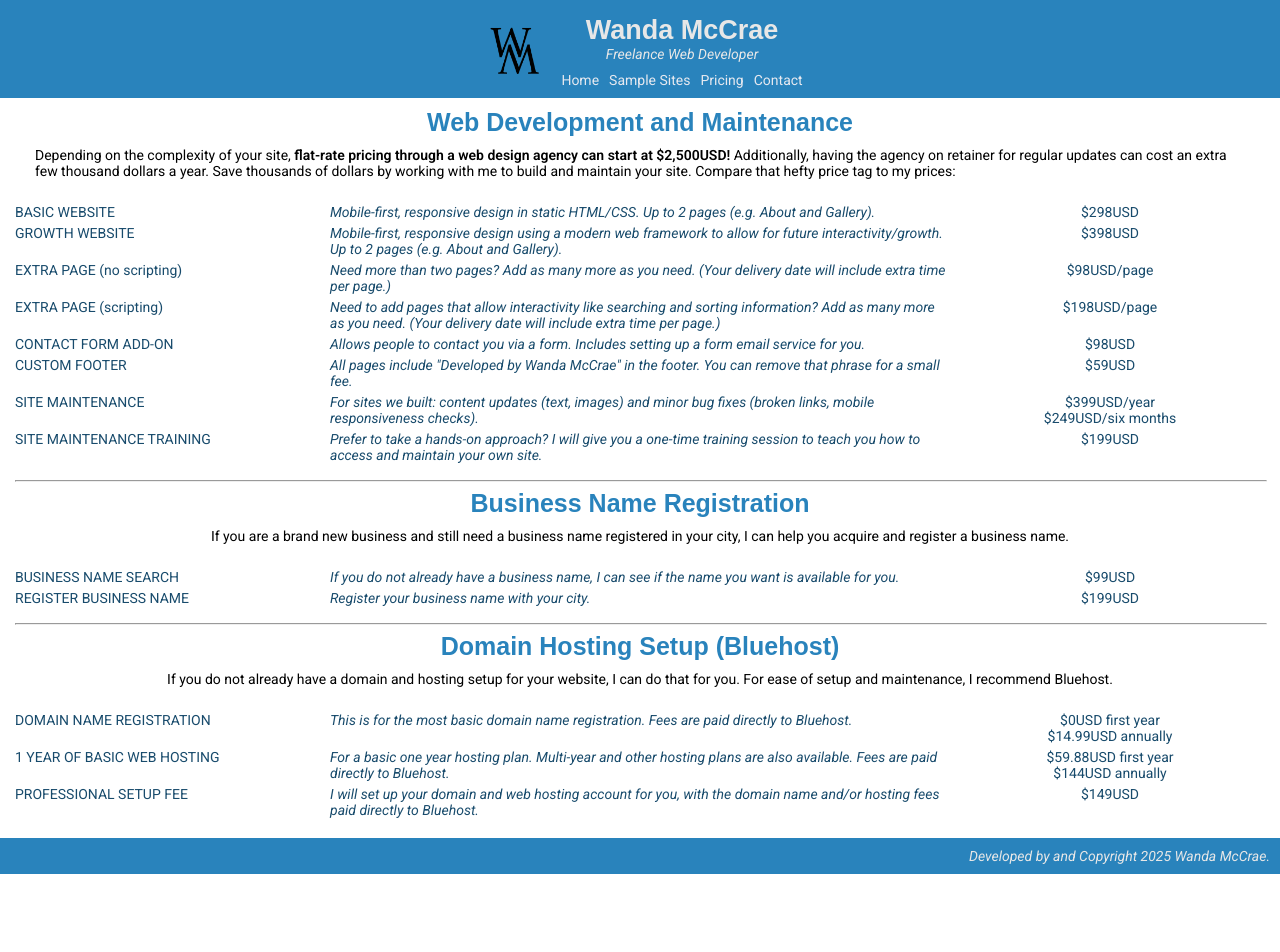
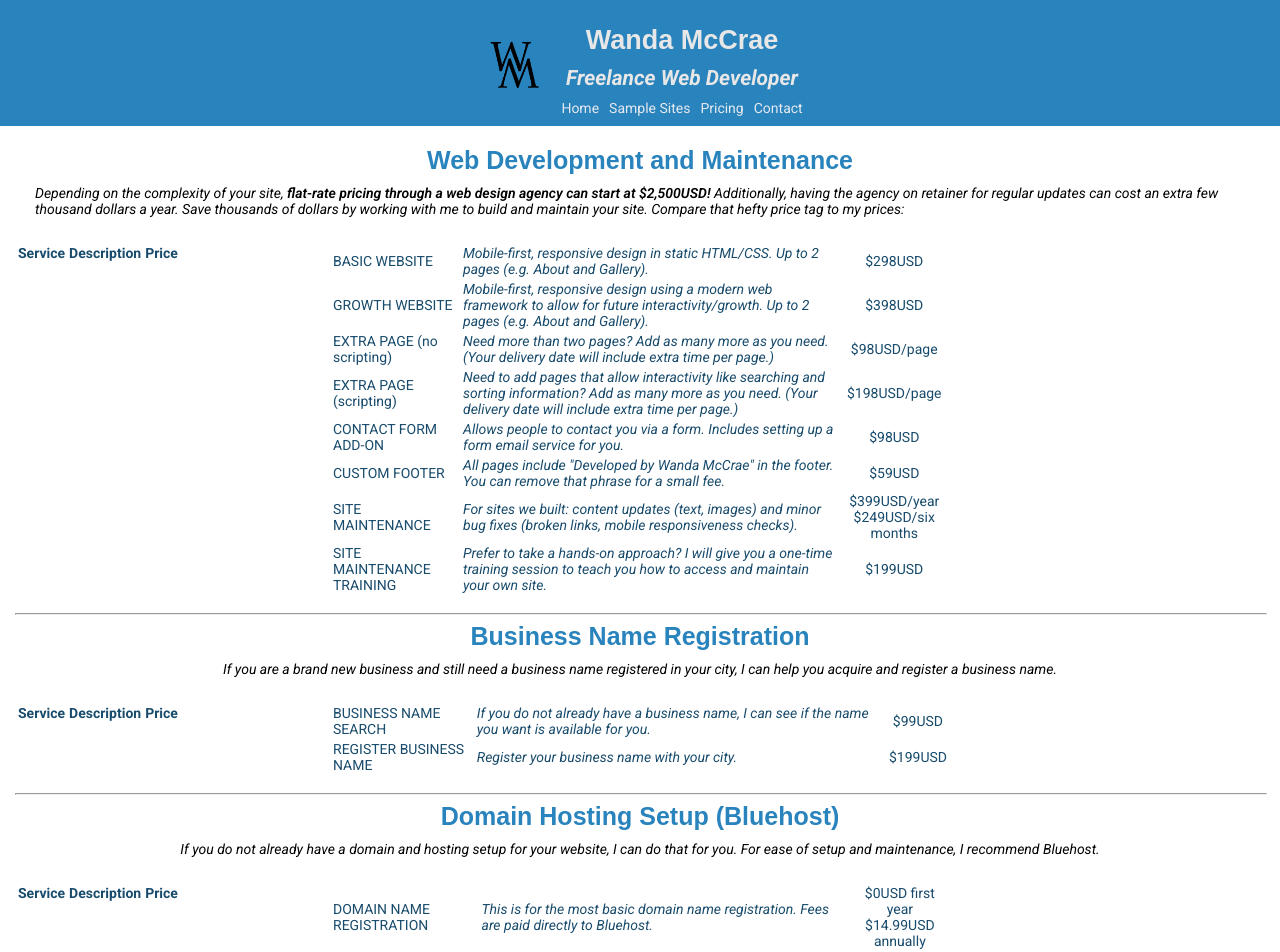
Before and after one commit to wlmccrae/wm-freelance, a React (Create React App) app: page /services in a window 1280 px wide. Shown: the top 952 px of the page. Before the commit the page ends 874 px from the top, so only its background shows below. Built offline with nearby package versions, Linux system fonts and the light colour scheme; a web font is replaced by a local one.

Commit message:
Added screen reader accessibility

```diff
--- a/src/components/Footer.js
+++ b/src/components/Footer.js
@@ -3,9 +3,9 @@ import '../styles/Footer.css';
 
 function Footer() {
   return (
-    <div className="footer">
+    <footer className="footer">
         <p>Developed by and Copyright 2025 <NavLink to="/" className='footer-nav-link'>Wanda McCrae</NavLink>. </p>
-    </div>
+    </footer>
   );
 };
 
--- a/src/components/Header.js
+++ b/src/components/Header.js
@@ -4,19 +4,19 @@ import wmLogo from '../assets/wm-logo.png';
 
 function Header() {
   return (
-    <div className="header">
-      <img className="my-logo" src={wmLogo} alt="logo" />
+    <header className="header">
+      <img className="my-logo" src={wmLogo} alt="Wanda McCrae Freelance Web Developer Logo" />
       <div className="header-text">
-        <div className="my-name">Wanda McCrae</div>
-        <div className="my-title">Freelance Web Developer</div>
-        <div className="contact">
+        <h1 className="my-name">Wanda McCrae</h1>
+        <h2 className="my-title">Freelance Web Developer</h2>
+        <nav className="contact">
           <NavLink to="/">Home</NavLink>
           <NavLink to="samples">Sample Sites</NavLink>
           <NavLink to="services">Pricing</NavLink>
           <NavLink to="contact">Contact</NavLink>
-        </div>
+        </nav>
       </div>
-    </div>
+    </header>
   );
 };
 
--- a/src/components/Samples.js
+++ b/src/components/Samples.js
@@ -3,47 +3,49 @@ import '../styles/Samples.css';
 
 function Samples() {
   return (
-    <div className="freelance-page">
+    <main className="freelance-page">
       <div className="freelance-title-container">
-        <div className="freelance-page-title">Sample Sites</div>
+        <h1 className="freelance-page-title">Sample Sites</h1>
       </div>
       <div className="sample-sites">
         <div className="sample">
           <a
             className="sample-project-link"
-            href="https://wandamccrae.com" target="_blank" rel="noopener noreferrer">
-            - Wanda McCrae
+            href="https://wandamccrae.com" target="_blank" rel="noopener noreferrer"
+            aria-label="Wanda McCrae (opens in new tab)">
+            <span aria-hidden="true">- </span>Wanda McCrae
           </a>
           <p>My portfolio website is a BASIC WEBSITE. I built that too, and I did it with only one page.</p>
         </div>
         <div className="sample">
           <a
             className="sample-project-link"
-            href="/projects/tea-shoppe/index.html" target="_blank" rel="noopener noreferrer">
-            - Lotus Blossom Tea Shoppe
+            href="/projects/tea-shoppe/index.html" target="_blank" rel="noopener noreferrer"
+            aria-label="Lotus Blossom Tea Shoppe (opens in new tab)">
+            <span aria-hidden="true">- </span>Lotus Blossom Tea Shoppe
           </a>
           <p>BASIC WEBSITE for a local tea shoppe.</p>
         </div>
         <div className="sample">
-          <a className="sample-project-link" href="/projects/ronni-davis/index.html" target="_blank" rel="noopener noreferrer">- Ronni Davis</a>
+          <a className="sample-project-link" href="/projects/ronni-davis/index.html" target="_blank" rel="noopener noreferrer" aria-label="Ronni Davis (opens in new tab)"><span aria-hidden="true">- </span>Ronni Davis</a>
           <p>BASIC WEBSITE with more than one EXTRA PAGE (no scripting) and a CONTACT PAGE.</p>
         </div>
         <div className="sample">
           <NavLink className="sample-project-link" to="/">
-            - Wanda McCrae &mdash; Freelance Web Developer
+            <span aria-hidden="true">- </span>Wanda McCrae &mdash; Freelance Web Developer
           </NavLink>
           <p>This very site you are on is an example of a GROWTH WEBSITE with an EXTRA PAGE (no scripting) and a CONTACT PAGE.</p>
         </div>
         <div className="sample">
-          <a className="sample-project-link" href="https://itstheweather.netlify.app/" target="_blank" rel="noopener noreferrer">- Simple Weather: Local Time & Weather for Any U.S. City</a>
+          <a className="sample-project-link" href="https://itstheweather.netlify.app/" target="_blank" rel="noopener noreferrer" aria-label="Simple Weather: Local Time and Weather for Any U.S. City (opens in new tab)"><span aria-hidden="true">- </span>Simple Weather: Local Time &amp; Weather for Any U.S. City</a>
           <p>GROWTH PACKAGE: GROWTH WEBSITE that includes scripting.</p>
         </div>
         <div className="sample">
-          <a className="sample-project-link" href="https://wlmccrae.github.io/headline-editor-ghpage/" target="_blank" rel="noopener noreferrer">- Headline Editor: Play with NY Times Headlines from the Archives</a>
+          <a className="sample-project-link" href="https://wlmccrae.github.io/headline-editor-ghpage/" target="_blank" rel="noopener noreferrer" aria-label="Headline Editor: Play with NY Times Headlines from the Archives (opens in new tab)"><span aria-hidden="true">- </span>Headline Editor: Play with NY Times Headlines from the Archives</a>
           <p>GROWTH PACKAGE: GROWTH WEBSITE with advanced scripting.</p>
         </div>
       </div>
-    </div>
+    </main>
   );
 };
 
--- a/src/components/Services.js
+++ b/src/components/Services.js
@@ -2,79 +2,135 @@ import '../styles/Services.css';
 
 function Services () {
   return (
-    <div className="freelance-page">
+    <main className="freelance-page">
       <div className="freelance-title-container">
-        <div className="freelance-page-title">
+        <h1 className="freelance-page-title">
           Web Development and Maintenance
-        </div>
-        <div className="page-description">
+        </h1>
+        <p className="page-description">
           Depending on the complexity of your site, <span className="emphasis">flat-rate pricing through a web design agency can start at $2,500USD!</span> Additionally, having the agency on retainer for regular updates can cost an extra few thousand dollars a year. Save thousands of dollars by working with me to build and maintain your site. Compare that hefty price tag to my prices:
-        </div>
+        </p>
       </div>
-      <div className="prices-table">
-        <div className="service-name">BASIC WEBSITE</div>
-        <div className="description">Mobile-first, responsive design in static HTML/CSS. Up to 2 pages (e.g. About and Gallery).</div>
-        <div className="price">$298USD</div>
-        <div className="service-name">GROWTH WEBSITE</div>
-        <div className="description">Mobile-first, responsive design using a modern web framework to allow for future interactivity/growth. Up to 2 pages (e.g. About and Gallery).</div>
-        <div className="price">$398USD</div>
-        <div className="service-name">EXTRA PAGE (no scripting)</div>
-        <div className="description">Need more than two pages? Add as many more as you need. (Your delivery date will include extra time per page.)</div>
-        <div className="price">$98USD/page</div>
-        <div className="service-name">EXTRA PAGE (scripting)</div>
-        <div className="description">Need to add pages that allow interactivity like searching and sorting information? Add as many more as you need. (Your delivery date will include extra time per page.)</div>
-        <div className="price">$198USD/page</div>
-        <div className="service-name">CONTACT FORM ADD-ON</div>
-        <div className="description">Allows people to contact you via a form. Includes setting up a form email service for you.</div>
-        <div className="price">$98USD</div>
-        <div className="service-name">CUSTOM FOOTER</div>
-        <div className="description">All pages include "Developed by Wanda McCrae" in the footer. You can remove that phrase for a small fee.</div>
-        <div className="price">$59USD</div>
-        <div className="service-name">SITE MAINTENANCE</div>
-        <div className="description">For sites we built: content updates (text, images) and minor bug fixes (broken links, mobile responsiveness checks).</div>
-        <div className="price">$399USD/year<br></br>$249USD/six months</div>
-        <div className="service-name">SITE MAINTENANCE TRAINING</div>
-        <div className="description">Prefer to take a hands-on approach? I will give you a one-time training session to teach you how to access and maintain your own site.</div>
-        <div className="price">$199USD</div>
-      </div>
+      <table className="prices-table">
+        <caption className="sr-only">Web Development and Maintenance pricing</caption>
+        <thead>
+          <tr>
+            <th>Service</th>
+            <th>Description</th>
+            <th>Price</th>
+          </tr>
+        </thead>
+        <tbody>
+          <tr>
+            <td className="service-name">BASIC WEBSITE</td>
+            <td className="description">Mobile-first, responsive design in static HTML/CSS. Up to 2 pages (e.g. About and Gallery).</td>
+            <td className="price">$298USD</td>
+          </tr>
+          <tr>
+            <td className="service-name">GROWTH WEBSITE</td>
+            <td className="description">Mobile-first, responsive design using a modern web framework to allow for future interactivity/growth. Up to 2 pages (e.g. About and Gallery).</td>
+            <td className="price">$398USD</td>
+          </tr>
+          <tr>
+            <td className="service-name">EXTRA PAGE (no scripting)</td>
+            <td className="description">Need more than two pages? Add as many more as you need. (Your delivery date will include extra time per page.)</td>
+            <td className="price">$98USD/page</td>
+          </tr>
+          <tr>
+            <td className="service-name">EXTRA PAGE (scripting)</td>
+            <td className="description">Need to add pages that allow interactivity like searching and sorting information? Add as many more as you need. (Your delivery date will include extra time per page.)</td>
+            <td className="price">$198USD/page</td>
+          </tr>
+          <tr>
+            <td className="service-name">CONTACT FORM ADD-ON</td>
+            <td className="description">Allows people to contact you via a form. Includes setting up a form email service for you.</td>
+            <td className="price">$98USD</td>
+          </tr>
+          <tr>
+            <td className="service-name">CUSTOM FOOTER</td>
+            <td className="description">All pages include "Developed by Wanda McCrae" in the footer. You can remove that phrase for a small fee.</td>
+            <td className="price">$59USD</td>
+          </tr>
+          <tr>
+            <td className="service-name">SITE MAINTENANCE</td>
+            <td className="description">For sites we built: content updates (text, images) and minor bug fixes (broken links, mobile responsiveness checks).</td>
+            <td className="price">$399USD/year<br></br>$249USD/six months</td>
+          </tr>
+          <tr>
+            <td className="service-name">SITE MAINTENANCE TRAINING</td>
+            <td className="description">Prefer to take a hands-on approach? I will give you a one-time training session to teach you how to access and maintain your own site.</td>
+            <td className="price">$199USD</td>
+          </tr>
+        </tbody>
+      </table>
       <hr className="prices-hr" />
       <div className="freelance-title-container">
-        <div className="freelance-page-title">
+        <h2 className="freelance-page-title">
           Business Name Registration
-        </div>
-        <div className="page-description">
+        </h2>
+        <p className="page-description">
           If you are a brand new business and still need a business name registered in your city, I can help you acquire and register a business name.
-        </div>
+        </p>
       </div>
-      <div className="prices-table">
-        <div className="service-name">BUSINESS NAME SEARCH</div>
-        <div className="description">If you do not already have a business name, I can see if the name you want is available for you.</div>
-        <div className="price">$99USD</div>
-        <div className="service-name">REGISTER BUSINESS NAME</div>
-        <div className="description">Register your business name with your city.</div>
-        <div className="price">$199USD</div>
-      </div>
+      <table className="prices-table">
+        <caption className="sr-only">Business Name Registration pricing</caption>
+        <thead>
+          <tr>
+            <th>Service</th>
+            <th>Description</th>
+            <th>Price</th>
+          </tr>
+        </thead>
+        <tbody>
+          <tr>
+            <td className="service-name">BUSINESS NAME SEARCH</td>
+            <td className="description">If you do not already have a business name, I can see if the name you want is available for you.</td>
+            <td className="price">$99USD</td>
+          </tr>
+          <tr>
+            <td className="service-name">REGISTER BUSINESS NAME</td>
+            <td className="description">Register your business name with your city.</td>
+            <td className="price">$199USD</td>
+          </tr>
+        </tbody>
+      </table>
       <hr className="prices-hr" />
       <div className="freelance-title-container">
-        <div className="freelance-page-title">
+        <h2 className="freelance-page-title">
           Domain Hosting Setup (Bluehost)
-        </div>
-        <div className="page-description">
+        </h2>
+        <p className="page-description">
           If you do not already have a domain and hosting setup for your website, I can do that for you. For ease of setup and maintenance, I recommend Bluehost.
-        </div>
+        </p>
       </div>
-      <div className="prices-table">
-        <div className="service-name">DOMAIN NAME REGISTRATION</div>
-        <div className="description">This is for the most basic domain name registration. Fees are paid directly to Bluehost.</div>
-        <div className="price">$0USD first year<br></br>$14.99USD annually</div>
-        <div className="service-name">1 YEAR OF BASIC WEB HOSTING</div>
-        <div className="description">For a basic one year hosting plan. Multi-year and other hosting plans are also available. Fees are paid directly to Bluehost.</div>
-        <div className="price">$59.88USD first year<br></br>$144USD annually</div>
-        <div className="service-name">PROFESSIONAL SETUP FEE</div>
-        <div className="description">I will set up your domain and web hosting account for you, with the domain name and/or hosting fees paid directly to Bluehost.</div>
-        <div className="price">$149USD</div>
-      </div>
-    </div>
+      <table className="prices-table">
+        <caption className="sr-only">Domain Hosting Setup pricing</caption>
+        <thead>
+          <tr>
+            <th>Service</th>
+            <th>Description</th>
+            <th>Price</th>
+          </tr>
+        </thead>
+        <tbody>
+          <tr>
+            <td className="service-name">DOMAIN NAME REGISTRATION</td>
+            <td className="description">This is for the most basic domain name registration. Fees are paid directly to Bluehost.</td>
+            <td className="price">$0USD first year<br></br>$14.99USD annually</td>
+          </tr>
+          <tr>
+            <td className="service-name">1 YEAR OF BASIC WEB HOSTING</td>
+            <td className="description">For a basic one year hosting plan. Multi-year and other hosting plans are also available. Fees are paid directly to Bluehost.</td>
+            <td className="price">$59.88USD first year<br></br>$144USD annually</td>
+          </tr>
+          <tr>
+            <td className="service-name">PROFESSIONAL SETUP FEE</td>
+            <td className="description">I will set up your domain and web hosting account for you, with the domain name and/or hosting fees paid directly to Bluehost.</td>
+            <td className="price">$149USD</td>
+          </tr>
+        </tbody>
+      </table>
+    </main>
   );
 };
 
--- a/src/styles/global.css
+++ b/src/styles/global.css
@@ -37,6 +37,19 @@ p {
   color: #2983bc;
 }
 
+/* Visually hidden but available to screen readers */
+.sr-only {
+  position: absolute;
+  width: 1px;
+  height: 1px;
+  padding: 0;
+  margin: -1px;
+  overflow: hidden;
+  clip: rect(0, 0, 0, 0);
+  white-space: nowrap;
+  border: 0;
+}
+
 /* Responsive CSS for iPad and larger screens */
 @media screen and (width >= 800px) {
   body {
```
Also changed, not shown: src/components/Contact.js (+9 -6 lines), src/components/MainPage.js (+26 -28 lines), src/components/SpecialOffer.js (+10 -9 lines), src/components/Thanks.js (+5 -5 lines), src/styles/MainPage.css (+3 -7 lines), src/styles/SpecialOffer.css (+25 -0 lines).
